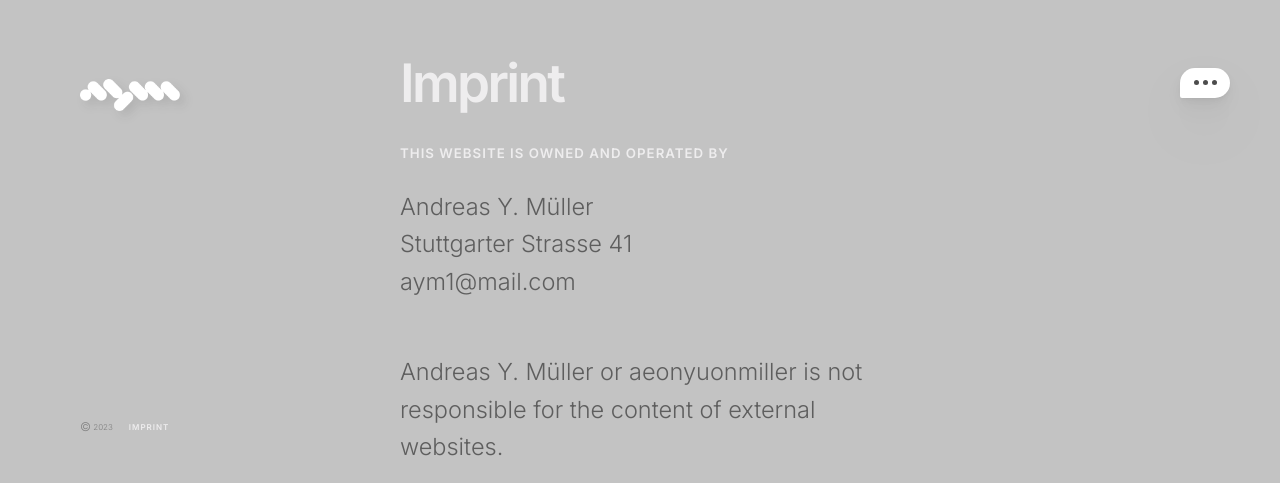
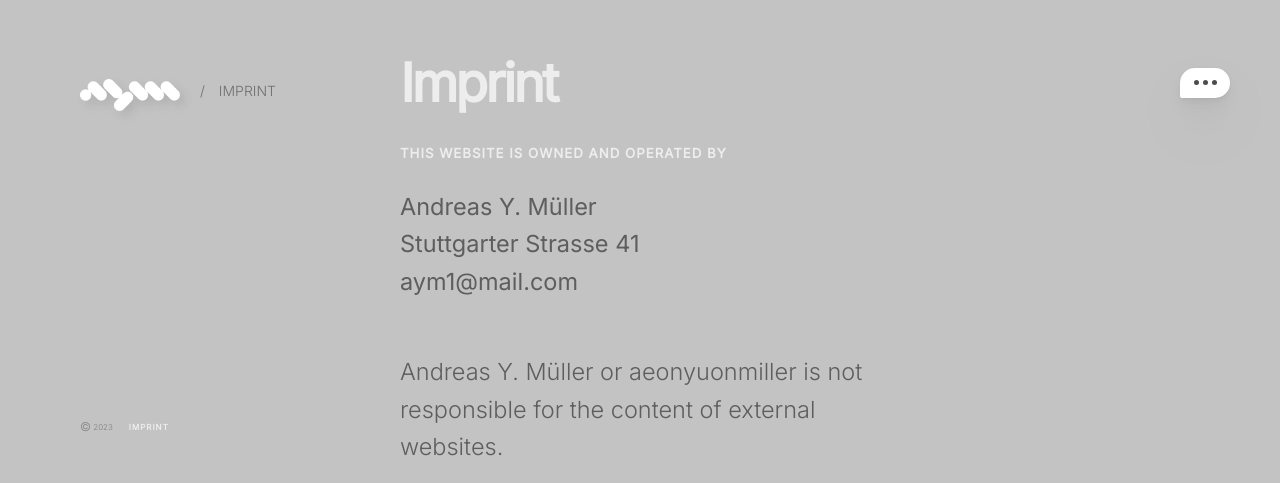
Before and after one commit to aeonyuonmiller/personal, a Next.js app: page /imprint in a window 1280 px wide. Shown: the part 317-800 px from the top of the page. Built offline with nearby package versions, Linux system fonts and the light colour scheme.

Commit message:
adjusted typography

```diff
--- a/pages/imprint.jsx
+++ b/pages/imprint.jsx
@@ -1,7 +1,9 @@
 import React from 'react'
 import Head from 'next/head'
+import Nav from "./components/Nav"
 
 const imprint = () => {
+
   return (
     <>
       <Head>
@@ -12,9 +14,9 @@ const imprint = () => {
       <div className='content'>
         <h1>Imprint</h1>
         <h5>This website is owned and operated by</h5>
-      <p>Andreas Y. Müller<br />
+      <p><strong>Andreas Y. Müller<br />
         Stuttgarter Strasse 41<br />
-      aym1@mail.com</p>
+      aym1@mail.com</strong></p>
       <br />
         <p>Andreas Y. Müller or aeonyuonmiller is not responsible for the content of external websites.</p>
         <p>Andreas Y. Müller or aeonyuonmiller does not endorse or assume any liability for the content of external websites.</p>
@@ -24,6 +26,8 @@ const imprint = () => {
         <p>Andreas Y. Müller or aeonyuonmiller reserves the right to change the content of this website at any time and without notice.</p>
         <h5>&copy; 2023</h5>
       </div>
+
+      <Nav url="/" title="/ Imprint" gototitle="-> Back" />
     </>
   )
 }
--- a/styles/globals.css
+++ b/styles/globals.css
@@ -1,4 +1,4 @@
-@import url('https://fonts.googleapis.com/css2?family=Inter:wght@300;600&display=swap');
+@import url('https://fonts.googleapis.com/css2?family=Inter:wght@300;400&display=swap');
 
 ::selection {
   color: var(--bg);
@@ -28,6 +28,7 @@ body {
   background: rgb(195, 195, 195);
   color: rgb(94, 94, 94);
   font-family: 'Inter', Helvetica Neue, sans-serif;
+  font-weight: 300;
   height: 100vh;
   height: -webkit-fill-available;
   overflow: scroll;
@@ -109,10 +110,11 @@ p.intro{
   max-width: 60ch;
   /* viewport 320 to 1600 = font-size 32px to 80px */
   font-size: calc(18px + (30 - 18) * ((100vw - 320px) / (1600 - 320)));
-  letter-spacing: .1%;
+  letter-spacing: 0;
   line-height: 1.6em;
   margin-bottom: 1.4em;
 }
+strong{ font-weight: 400;}
 
 img,
 picture,
```
